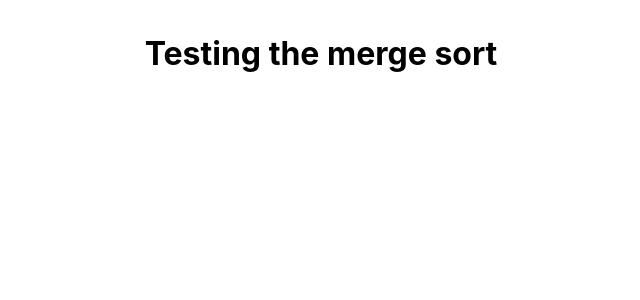
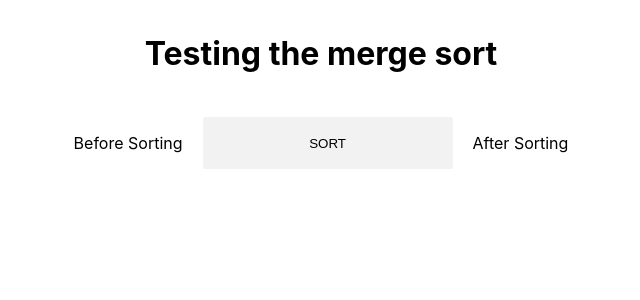
Before and after one commit to srym8/clarify, a React (Create React App) app: page /sort in a window 1280 px wide. Shown: the top 300 px of the page, without its empty margins (319-959 px from the left). Built offline with nearby package versions, Linux system fonts and the light colour scheme.

Commit message:
Sort page now displays a random array of numbers, then after clicking a button, displays the sorted array

```diff
--- a/src/components/Sort/Sort.css
+++ b/src/components/Sort/Sort.css
@@ -0,0 +1,9 @@
+.sorting {
+    display: flex;
+    justify-content: center;
+}
+
+.ns {
+    margin: 10px;
+    float: left;
+}
--- a/src/components/Sort/Sort.js
+++ b/src/components/Sort/Sort.js
@@ -1,10 +1,100 @@
-import React from "react";
+import React, { useState } from "react";
 
 import "./Sort.css";
 
 function SortTest() {
+
+    const [og, setOg] = useState([])
+    const [sorted, setSorted] = useState([])
+
+    function merge(left, right) {
+        let resultArray = [],
+            leftIndex = 0,
+            rightIndex = 0;
+
+        // Loop through both arrays, comparing elements and adding the smaller one to the resultArray
+        while (leftIndex < left.length && rightIndex < right.length) {
+            if (left[leftIndex] < right[rightIndex]) {
+                resultArray.push(left[leftIndex]);
+                leftIndex++; // Move to the next element in the `left` array
+            } else {
+                resultArray.push(right[rightIndex]);
+                rightIndex++; // Move to the next element in the `right` array
+            }
+        }
+
+        // Concatenate the remaining elements from either `left` or `right` (if any)
+        return resultArray
+            .concat(left.slice(leftIndex))
+            .concat(right.slice(rightIndex));
+    }
+
+    function mergeSort(array) {
+        // Base case: If the array has only one element, return it (already sorted)
+        if (array.length === 1) {
+            return array;
+        }
+
+        // Divide the array into two halves
+        const middle = Math.floor(array.length / 2); // Find the middle index
+        const left = array.slice(0, middle); // Split the array into left half
+        const right = array.slice(middle); // Split the array into right half
+
+        // Recursively call mergeSort on the left and right halves
+        return merge(
+            mergeSort(left), // Recursively sort the left half
+            mergeSort(right) // Recursively sort the right half
+        );
+    }
+
+    function getRandomInt(max) {
+        return Math.floor(Math.random() * max);
+      }
+
+    function doSort() {
+
+        setOg([])
+        setSorted([])
+
+        const randomNumbers = []
+
+        for (let i = 0;i < 6;i++) {
+            const randomNumber = getRandomInt((i+1)*6)
+            randomNumbers.push(randomNumber)
+        }
+
+        setOg(randomNumbers)
+
+        const answer = mergeSort(randomNumbers)
+        setSorted(answer)
+
+    }
+
     return (
+        <>
         <h1>Testing the merge sort</h1>
+        <div className="sorting">
+
+        <div className="ns">
+        <p>Before Sorting {og.map((n) => {
+            return (
+                <p>{n}</p>
+            )
+        })}</p>
+        </div>
+
+        <button className="ns" onClick={doSort}>SORT</button>
+
+        <div className="ns">
+        <p>After Sorting{sorted.map((n) => {
+            return (
+                <p>{n}</p>
+            )
+        })}</p>
+        </div>
+
+        </div>
+        </>
     )
 }
 
```
